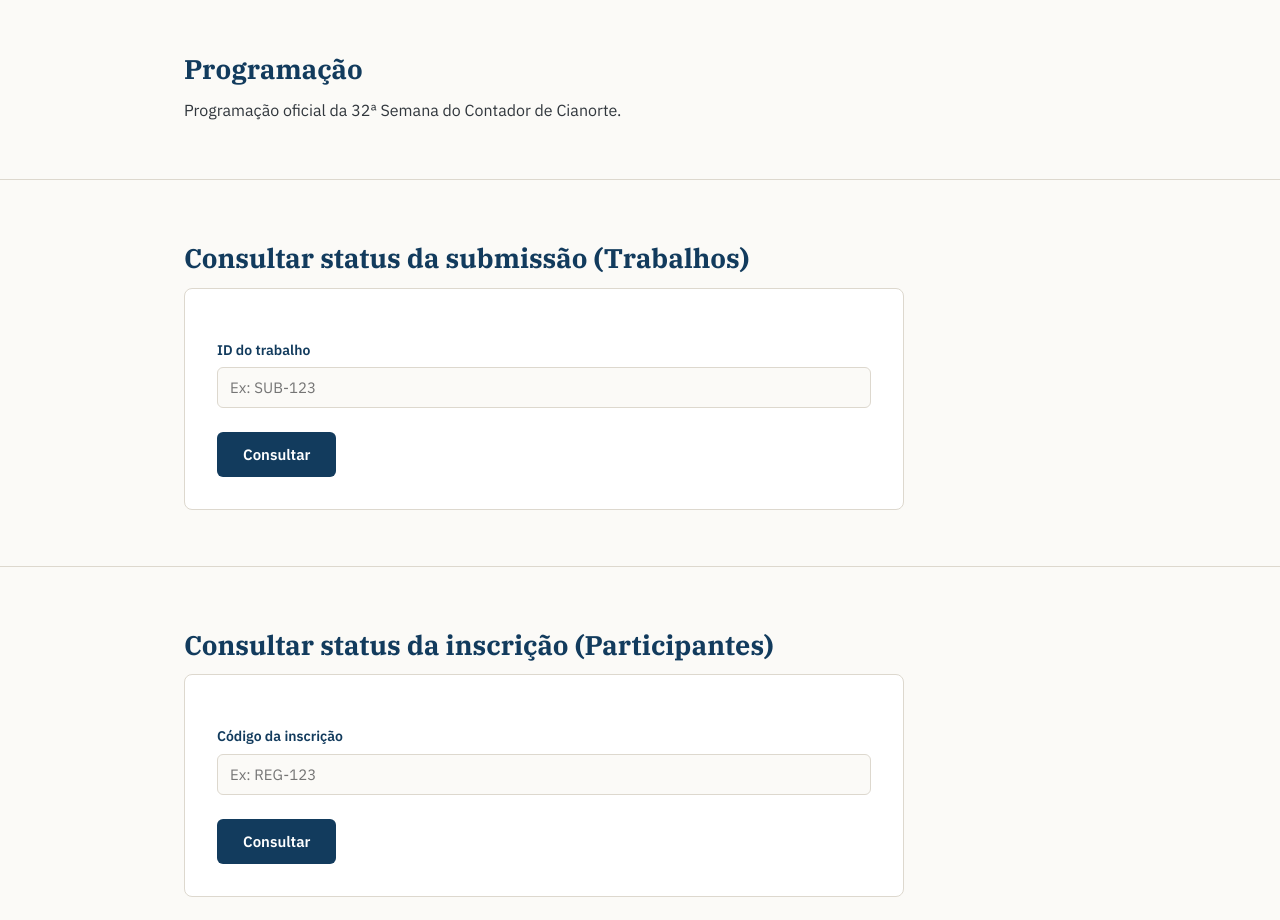
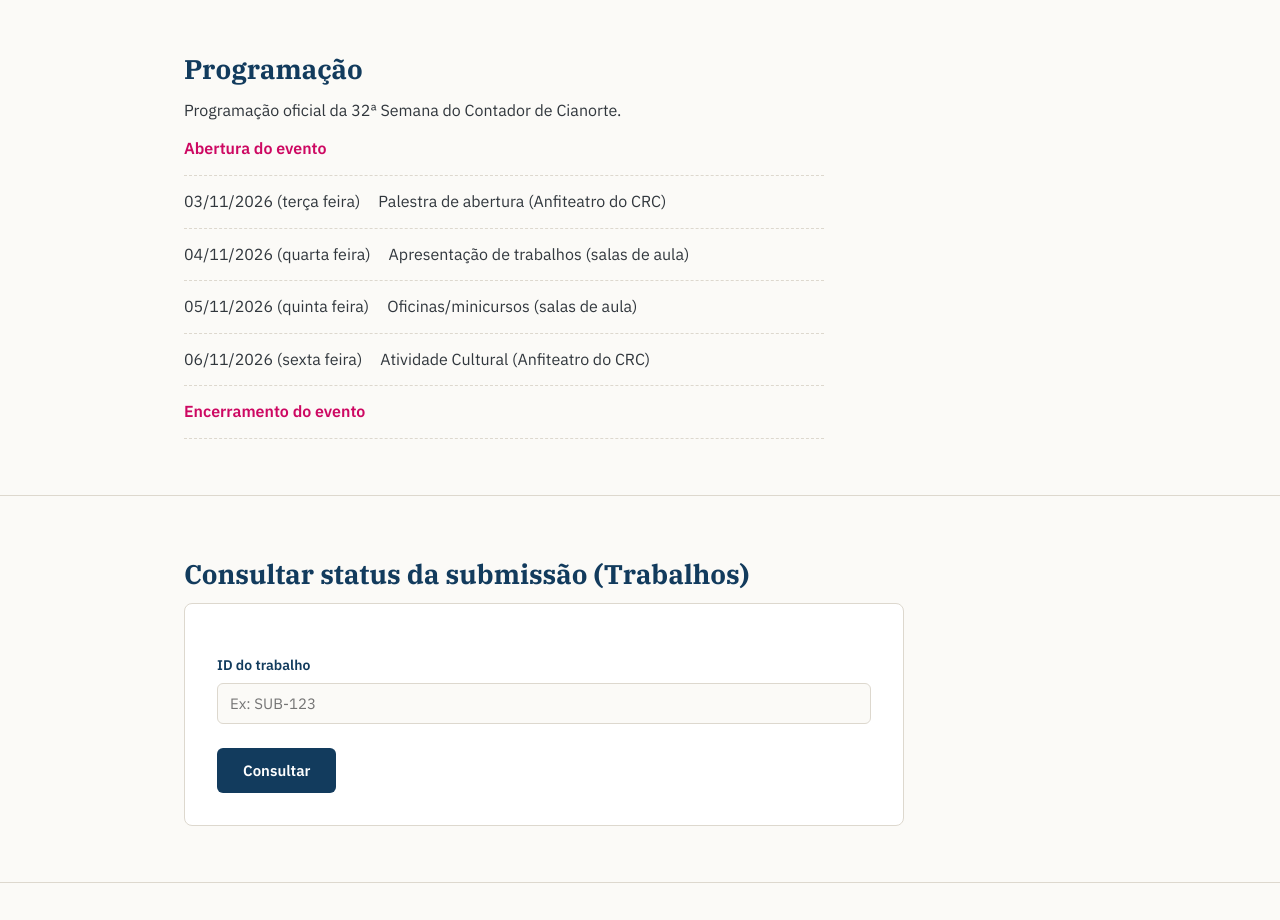
Before and after one commit to semanadocontador/32SemanadoContadordeCianorte, a plain HTML site: page index.html in a window 1280 px wide. Shown: the part 1040-1960 px from the top of the page. Drawn offline with Linux system fonts and the light colour scheme.

Commit message:
Inclusão da programação do evento.

```diff
--- a/index.html
+++ b/index.html
@@ -53,7 +53,12 @@
     <h2>Programação</h2>
     <p>Programação oficial da 32ª Semana do Contador de Cianorte.</p>
     <ul class="cronograma">
-
+      <li class="destaque"><span class="etapa">Abertura do evento</span></li>
+      <li><span class="data-mono">03/11/2026 (terça feira)</span><span class="etapa">Palestra de abertura (Anfiteatro do CRC)</span></li>
+      <li><span class="data-mono">04/11/2026 (quarta feira)</span><span class="etapa">Apresentação de trabalhos (salas de aula)</span></li>
+      <li><span class="data-mono">05/11/2026 (quinta feira)</span><span class="etapa">Oficinas/minicursos (salas de aula)</span></li>
+      <li><span class="data-mono">06/11/2026 (sexta feira)</span><span class="etapa">Atividade Cultural (Anfiteatro do CRC)</span></li>
+      <li class="destaque"><span class="etapa">Encerramento do evento</span></li>
     </ul>
   </div>
 </section>
```
